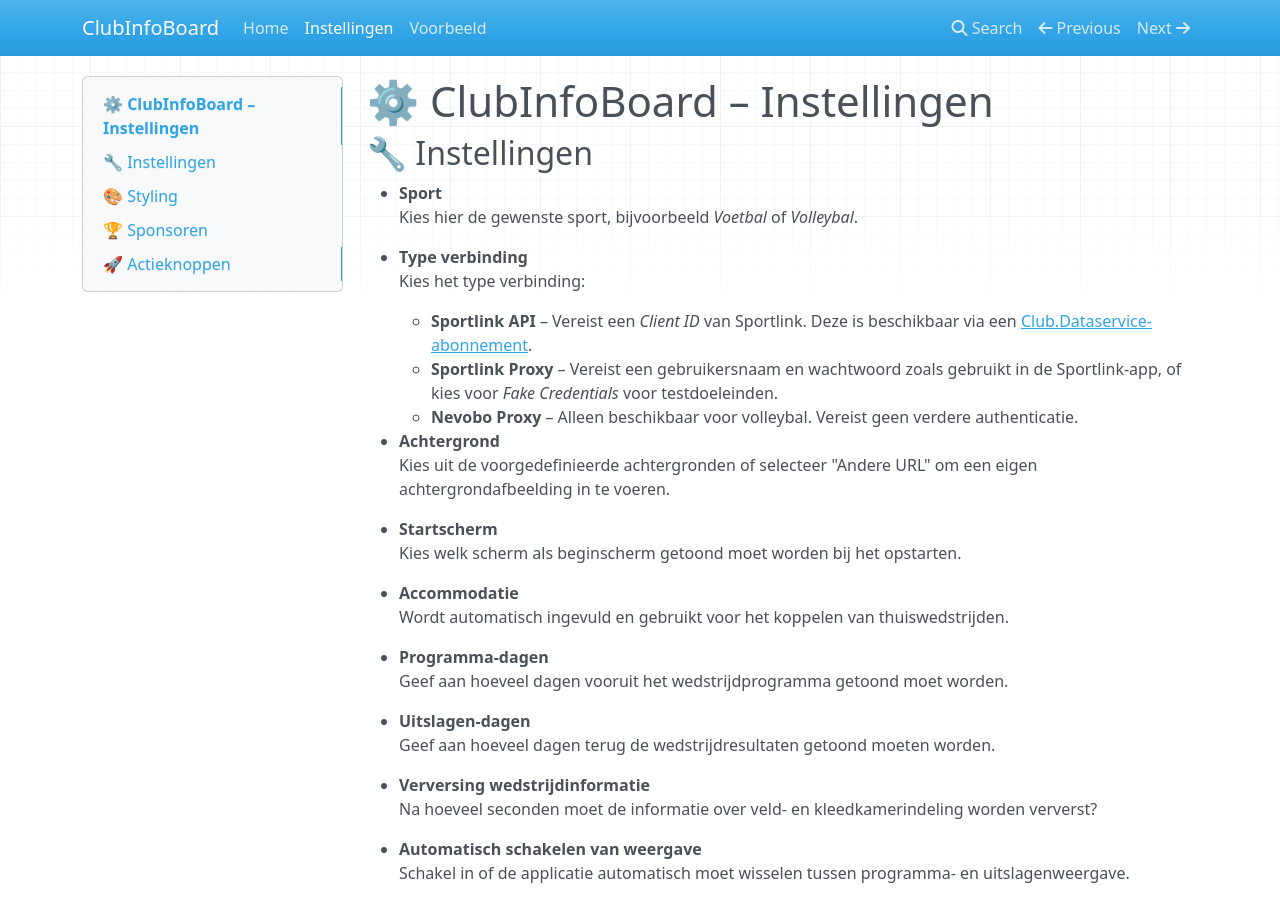
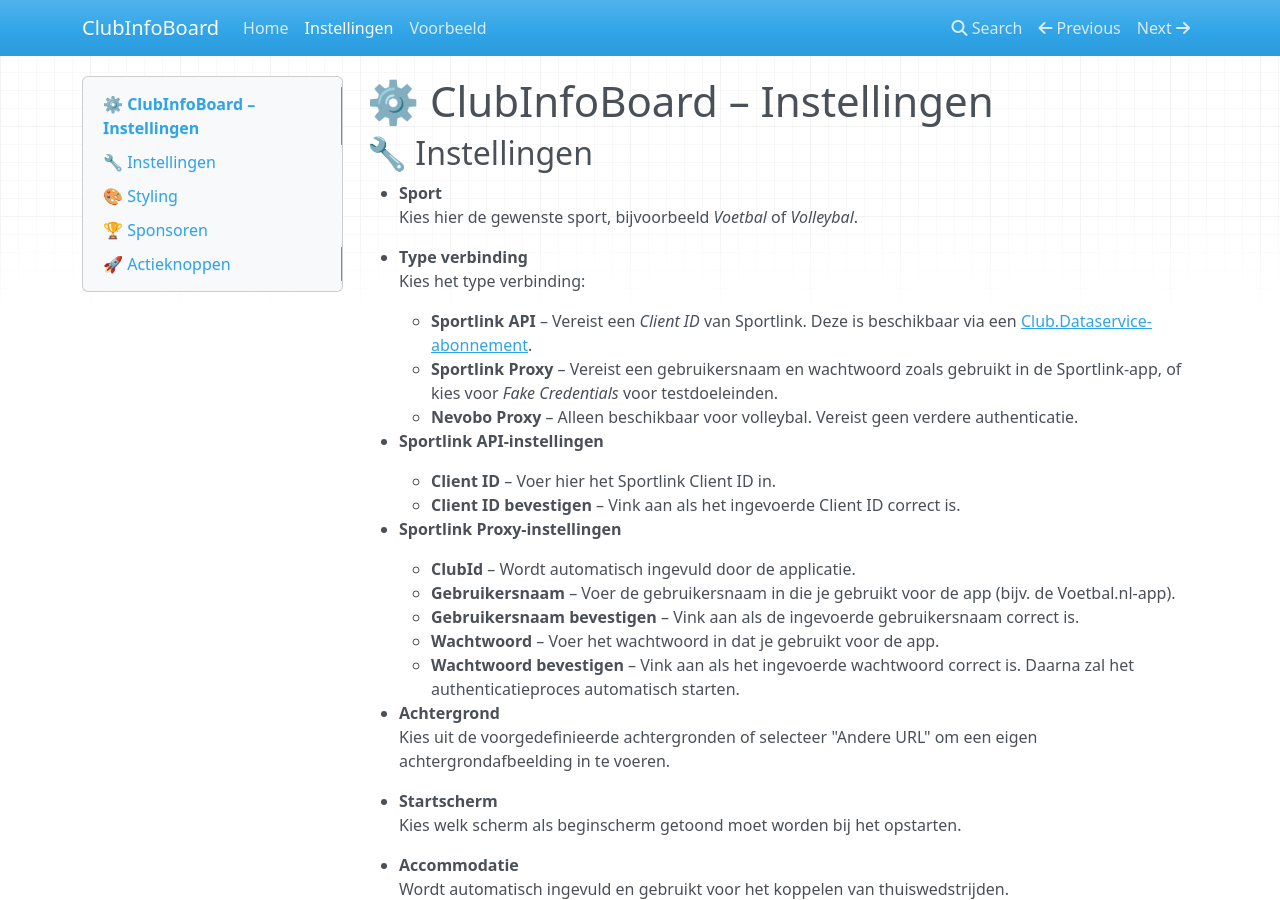
Before and after one commit to PatrickSt1991/Sportlink.Club.Info.Viewer, an MkDocs documentation site: the page built from docs/settings.md, in a window 1280 px wide and 900 px high. Built offline with MkDocs 1.6.1, drawn with Linux system fonts in a browser that asks for light colours; nearby versions of some CDN libraries.

Commit message:
settings

```diff
--- a/docs/settings.md
+++ b/docs/settings.md
@@ -10,6 +10,18 @@
     - **Sportlink API** – Vereist een *Client ID* van Sportlink. Deze is beschikbaar via een [Club.Dataservice-abonnement](https://www.sportlink.nl/ons-aanbod/prijslijst-en-bestellen/).
     - **Sportlink Proxy** – Vereist een gebruikersnaam en wachtwoord zoals gebruikt in de Sportlink-app, of kies voor *Fake Credentials* voor testdoeleinden.
     - **Nevobo Proxy** – Alleen beschikbaar voor volleybal. Vereist geen verdere authenticatie.
+
+- **Sportlink API-instellingen**
+    - **Client ID** – Voer hier het Sportlink Client ID in.
+    - **Client ID bevestigen** – Vink aan als het ingevoerde Client ID correct is.
+
+- **Sportlink Proxy-instellingen**
+    - **ClubId** – Wordt automatisch ingevuld door de applicatie.
+    - **Gebruikersnaam** – Voer de gebruikersnaam in die je gebruikt voor de app (bijv. de Voetbal.nl-app).
+    - **Gebruikersnaam bevestigen** – Vink aan als de ingevoerde gebruikersnaam correct is.
+    - **Wachtwoord** – Voer het wachtwoord in dat je gebruikt voor de app.
+    - **Wachtwoord bevestigen** – Vink aan als het ingevoerde wachtwoord correct is.
+Daarna zal het authenticatieproces automatisch starten.
 
 - **Achtergrond**
   Kies uit de voorgedefinieerde achtergronden of selecteer "Andere URL" om een eigen achtergrondafbeelding in te voeren.
```
